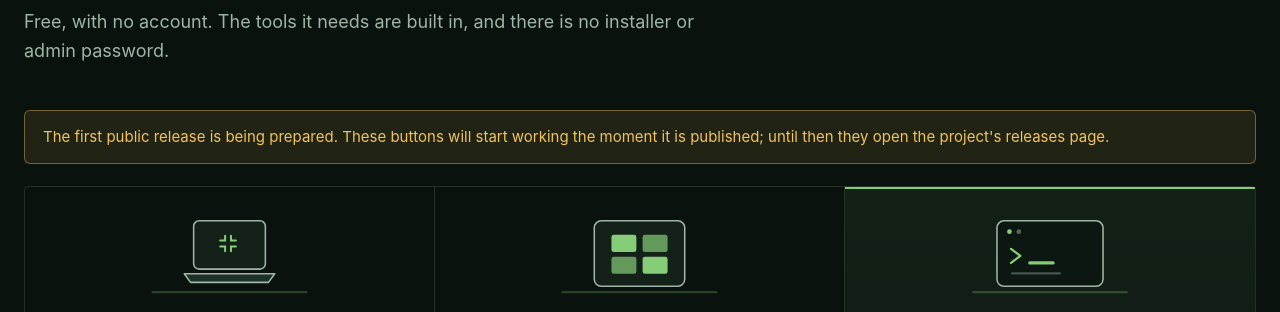
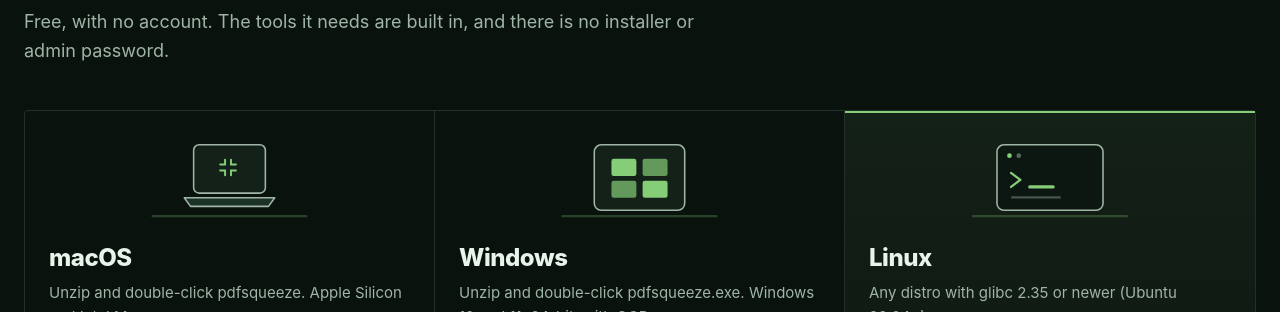
Before and after one commit to shivamhire025/pdfsqueeze, a plain HTML site: page docs/index.html in a window 1280 px wide. Shown: the part 1695-2007 px from the top of the page. Drawn offline with Linux system fonts and the light colour scheme.

Commit message:
Landing page: downloads are live (RELEASE_READY=true) now that v0.1.0 is published
Co-Authored-By: Claude Sonnet 5.5 <noreply@anthropic.com>

```diff
--- a/docs/index.html
+++ b/docs/index.html
@@ -523,7 +523,7 @@
 
 <script>
   // Set to true once the first release (tag v0.1.0) is published with its files attached.
-  const RELEASE_READY = false;
+  const RELEASE_READY = true;
   const REPO = "https://github.com/shivamhire025/pdfsqueeze";
   if (RELEASE_READY) document.body.classList.remove("pre-release");
   document.querySelectorAll("#dl [data-file]").forEach((a) => {
```
